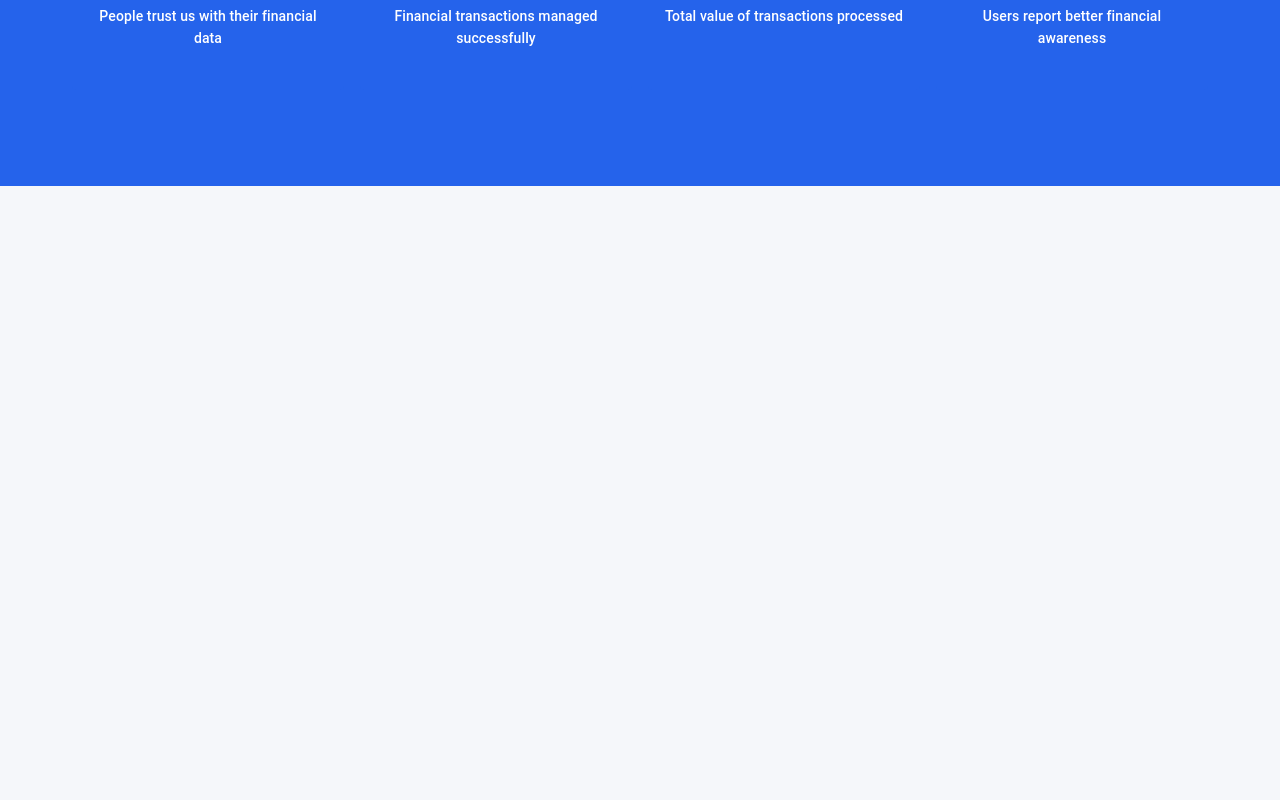
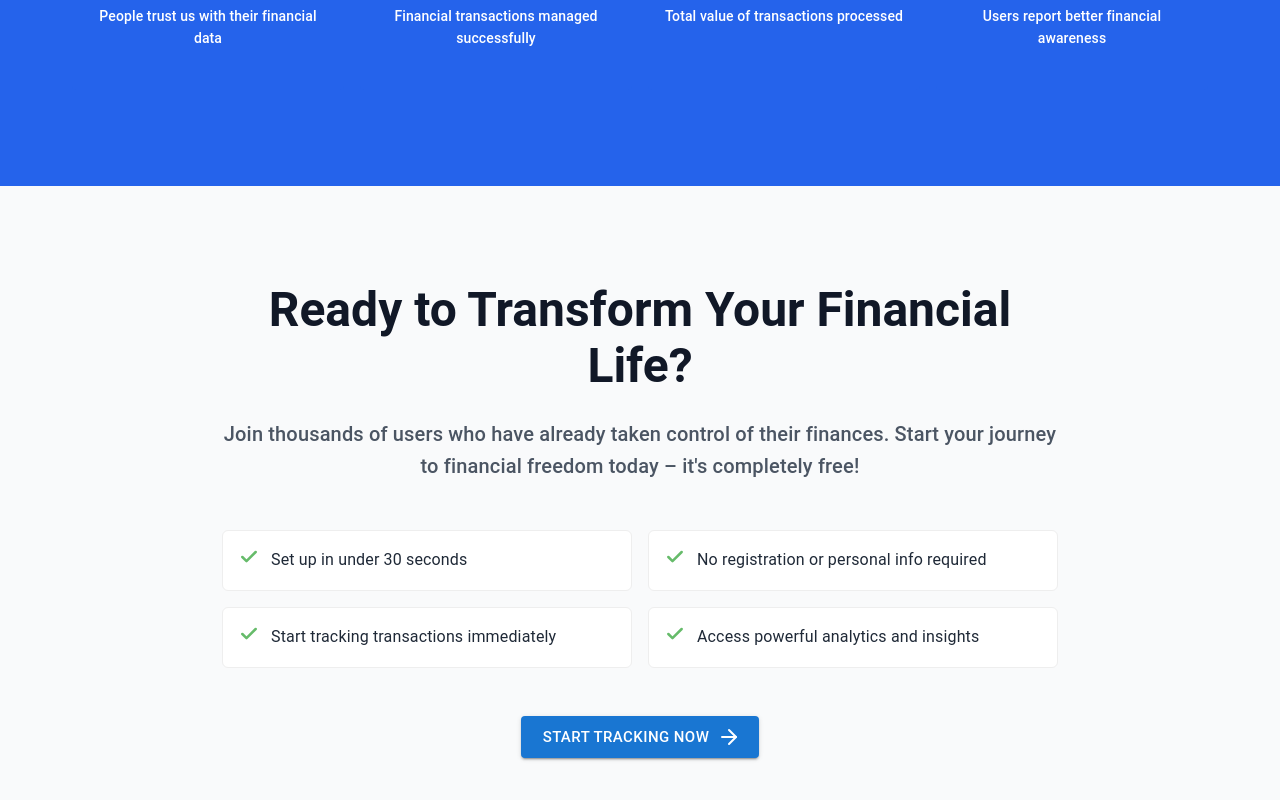
Before and after one commit to parthnariya/expense-tracker-frontend, a React (Vite) app: page / in a window 1280 px wide. Shown: the part 2153-2953 px from the top of the page. Before the commit the page ends 2339 px from the top, so only its background shows below. Built offline with nearby package versions, Linux system fonts and the light colour scheme.

Commit message:
feat: add benefit section

```diff
--- /dev/null
+++ b/src/components/landingpage/BenefitSection/BenefitList.tsx
@@ -0,0 +1,38 @@
+import { Box, Grid, Stack, Typography } from '@mui/material';
+import { Check } from 'lucide-react';
+
+import { BENEFITS } from '@/constants/messages';
+
+const BenefitList = () => {
+  return (
+    <Box flexGrow={1}>
+      <Grid container maxWidth="md" spacing={2} mx="auto" mb={6}>
+        {BENEFITS.map((benefit, index) => (
+          <Grid size={{ xs: 12, sm: 6 }}>
+            <Stack
+              direction="row"
+              alignItems="center"
+              justifyContent="flex-start"
+              spacing={1.5}
+              bgcolor="background.paper"
+              border={1}
+              borderColor={'grey.200'}
+              borderRadius={1.5}
+              p={2}
+              key={index}
+            >
+              <Box flexShrink={0} color={'secondary'}>
+                <Check color="#66BB6A" size={20} strokeWidth={3} />
+              </Box>
+              <Typography component="span" color="grey.800">
+                {benefit}
+              </Typography>
+            </Stack>
+          </Grid>
+        ))}
+      </Grid>
+    </Box>
+  );
+};
+
+export default BenefitList;
--- /dev/null
+++ b/src/components/landingpage/BenefitSection/index.tsx
@@ -0,0 +1,60 @@
+import { Button, Container, Typography } from '@mui/material';
+import { ArrowRight } from 'lucide-react';
+
+import BenefitList from './BenefitList';
+
+const BenefitSection = () => {
+  return (
+    <Container
+      sx={{
+        py: {
+          xs: 8,
+          lg: 12,
+        },
+        px: 0,
+        width: '100%',
+        backgroundColor: (theme) => theme.palette.grey[50],
+      }}
+      component="section"
+      maxWidth={false}
+    >
+      <Container
+        sx={{ px: { xs: 2, sm: 3, lg: 4 }, mx: 'auto', textAlign: 'center' }}
+        maxWidth="md"
+      >
+        <Typography
+          component="h2"
+          fontWeight={700}
+          color="grey.900"
+          mb={3}
+          variant="h3"
+          textAlign="center"
+        >
+          Ready to Transform Your Financial Life?
+        </Typography>
+
+        <Typography
+          component="p"
+          color="grey.600"
+          mb={6}
+          mx="auto"
+          variant="h6"
+          maxWidth="md"
+          textAlign="center"
+        >
+          Join thousands of users who have already taken control of their
+          finances. Start your journey to financial freedom today – it's
+          completely free!
+        </Typography>
+
+        <BenefitList />
+
+        <Button variant="contained" size="large" endIcon={<ArrowRight />}>
+          Start Tracking Now
+        </Button>
+      </Container>
+    </Container>
+  );
+};
+
+export default BenefitSection;
--- a/src/constants/messages.ts
+++ b/src/constants/messages.ts
@@ -90,3 +90,10 @@ export const MARKETING_STATS = [
     description: 'Users report better financial awareness',
   },
 ];
+
+export const BENEFITS = [
+  'Set up in under 30 seconds',
+  'No registration or personal info required',
+  'Start tracking transactions immediately',
+  'Access powerful analytics and insights',
+];
--- a/src/pages/LandingPage.tsx
+++ b/src/pages/LandingPage.tsx
@@ -1,5 +1,6 @@
 import { Container } from '@mui/material';
 
+import BenefitSection from '@/components/landingpage/BenefitSection';
 import FeatureSection from '@/components/landingpage/FeatureSection';
 import HeroSection from '@/components/landingpage/HeroSection';
 import StateSection from '@/components/landingpage/StateSection';
@@ -12,6 +13,8 @@ const LandingPage = () => {
       <FeatureSection />
 
       <StateSection />
+
+      <BenefitSection />
     </Container>
   );
 };
--- a/src/theme/theme.config.ts
+++ b/src/theme/theme.config.ts
@@ -44,6 +44,7 @@ const lightTheme = createTheme({
       '600': '#4b5563',
       '50': '#f9fafb',
       '100': '#f3f4f6',
+      '800': '#1f2937',
     },
     green: {
       '100': '#dcfce7',
@@ -97,6 +98,7 @@ const darkTheme = createTheme({
       '600': '#d1d5db',
       '50': '#1e293b',
       '100': '#334155',
+      '800': '#e5e7eb',
     },
     green: {
       '100': '#dcfce7',
```
